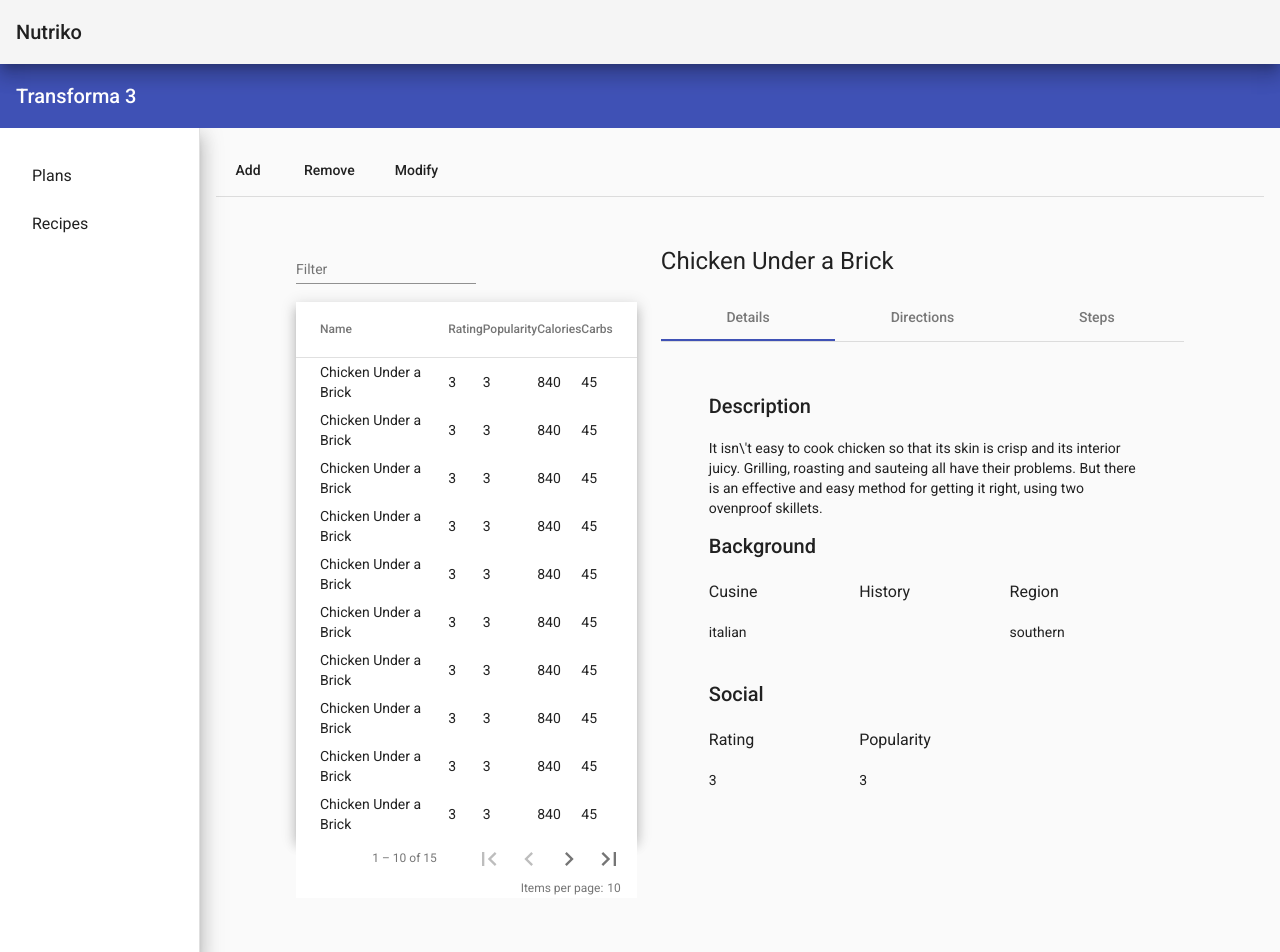
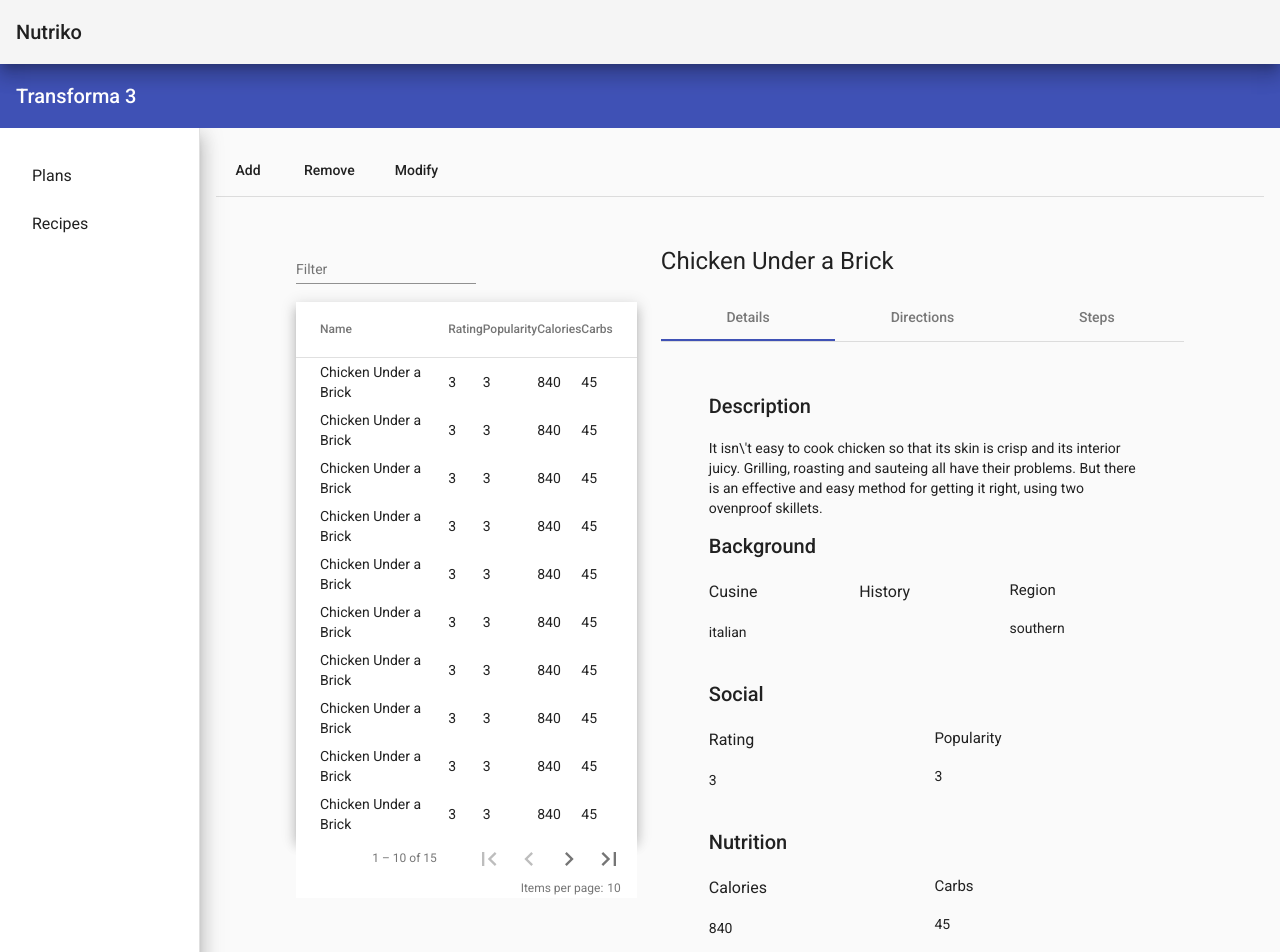
Before and after one commit to CardonLabs/Nutriko, an Angular app in the folder ui/Nupanel/: page /Recipes in a window 1280 px wide. Shown: the top 952 px of the page. Built offline with nearby package versions, Linux system fonts and the light colour scheme.

Commit message:
details tab done - relates to #10

```diff
--- a/ui/Nupanel/src/app/nu/recipes/recipe-details/recipe-details.component.html
+++ b/ui/Nupanel/src/app/nu/recipes/recipe-details/recipe-details.component.html
@@ -1,36 +1,42 @@
 <section class="section px-0 py-0 is-fluid mat-typography is-flex-wrap-wrap">
-    <h1>{{recipeItem.name}}</h1>
+    <h1 class="mat-headline">{{recipeItem.name}}</h1>
 
     <mat-tab-group mat-stretch-tabs class="example-stretched-tabs">
         <mat-tab label="Details">
             <section class="section ">
-                <h2>Description</h2>
-                <p>{{recipeItem.description}}</p>
+                <h2 class="mat-title">Description</h2>
+                <p class="mat-body">{{recipeItem.description}}</p>
 
-                <h2>Background</h2>
+                <h2 class="mat-title">Background</h2>
                 <div class="columns">
                     <div class="column">
-                        <h3>Cusine</h3><p>{{recipeItem.background.cusine}}</p>
+                        <h3 class="mat-subheading">Cusine</h3><p class="mat-body">{{recipeItem.background.cusine}}</p>
                     </div>
                     <div class="column">
-                        <h3>History</h3><p>{{recipeItem.background.history}}</p>
+                        <h3 class="mat-subheading-2">History</h3><p class="mat-body">{{recipeItem.background.history}}</p>
                     </div>
                     <div class="column">
-                        <h3>Region</h3><p>{{recipeItem.background.region}}</p>
+                        <h3 class="mat-subheading-1">Region</h3><p class="mat-body">{{recipeItem.background.region}}</p>
                     </div>
                 </div>
 
-
-                <h2>Social</h2>
+                <h2 class="mat-title">Social</h2>
                 <div class="columns">
                     <div class="column">
-                        <h3>Rating</h3><p>{{recipeItem.rating}}</p>
+                        <h3 class="mat-subheading-2">Rating</h3><p class="mat-body">{{recipeItem.rating}}</p>
                     </div>
                     <div class="column">
-                        <h3>Popularity</h3><p>{{recipeItem.popularity}}</p>
+                        <h3 class="mat-subheading-1">Popularity</h3><p class="mat-body">{{recipeItem.popularity}}</p>
+                    </div>
+                </div>
+
+                <h2 class="mat-title">Nutrition</h2>
+                <div class="columns">
+                    <div class="column">
+                        <h3 class="mat-subheading-2">Calories</h3><p class="mat-body">{{recipeItem.nutrition.calories}}</p>
                     </div>
                     <div class="column">
-
+                        <h3 class="mat-subheading-1">Carbs</h3><p class="mat-body">{{recipeItem.nutrition.carbs}}</p>
                     </div>
                 </div>
             </section>
@@ -38,7 +44,7 @@
 
         <mat-tab label="Directions">
             <section class="section ">
-                <h2>Cooking directions</h2>
+                <h2 >Cooking directions</h2>
                 <mat-list>
                     <mat-list-item *ngFor="let direction of recipeItem.directions">
                       <h3 matLine> {{direction.name}} </h3>
@@ -46,7 +52,6 @@
                     </mat-list-item>
                 </mat-list>
             </section>
-
         </mat-tab>
 
         <mat-tab label="Steps">
@@ -59,7 +64,6 @@
                     </mat-list-item>
                 </mat-list>
             </section>
-
         </mat-tab>
     </mat-tab-group>
 </section>
```
